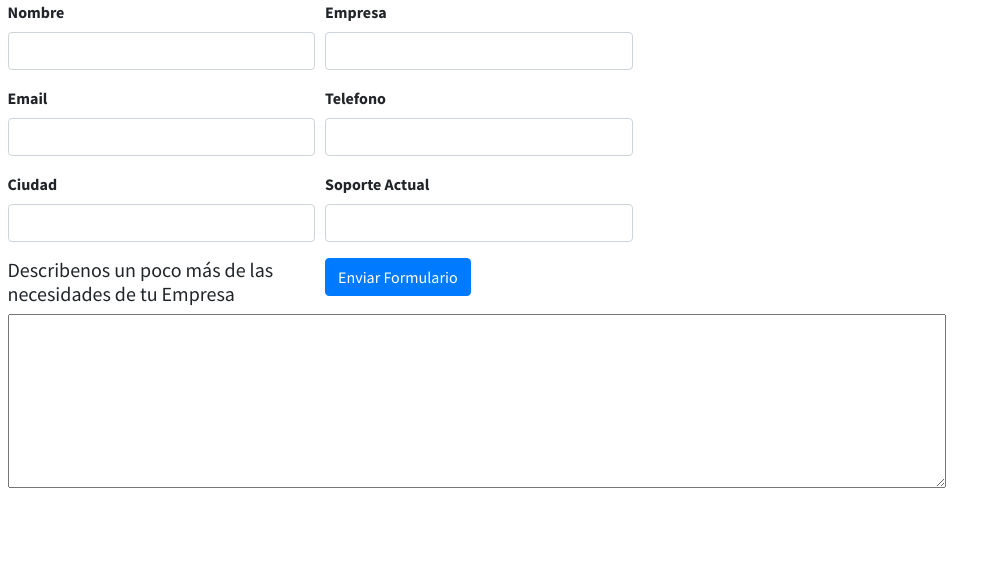
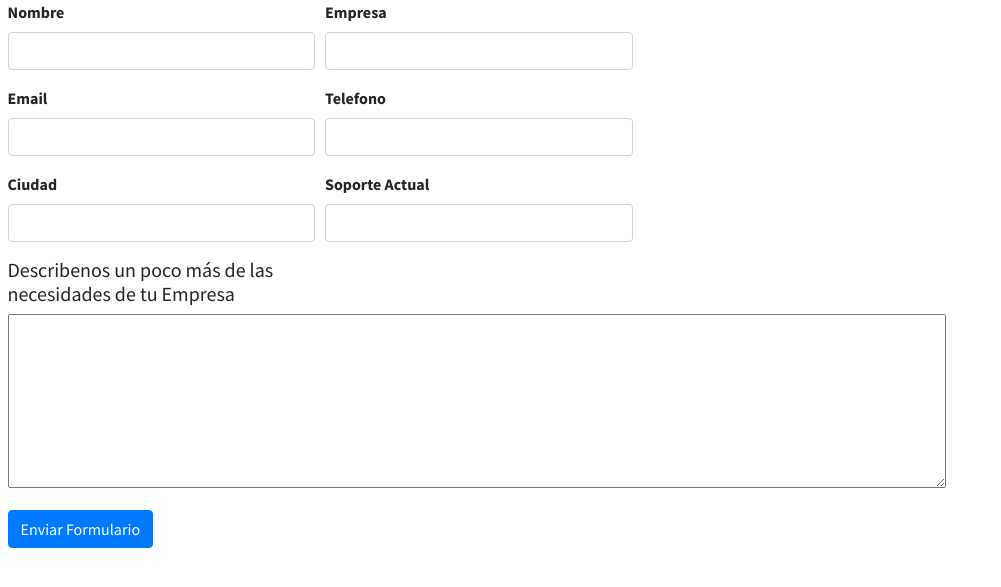
Before and after one commit to rosak23/pagina_web, a PHP site: page / in a window 1280 px wide. Shown: the top 587 px of the page, without its empty margins (0-1001 px from the left). Run offline with PHP 8.4, Linux system fonts and the light colour scheme; some libraries are stand-ins or nearby versions.

Commit message:
Espacios en blanco borrados

```diff
--- a/views/formulario.views.php
+++ b/views/formulario.views.php
@@ -52,14 +52,11 @@
           <h5><span>Describenos un poco más de las necesidades de tu Empresa</span></h5>
           <textarea name="" id="texDescripcion" cols="110" rows="7"></textarea>
         </div>
-        <div class="form-group col-md-6">
+        <div class="form-group col-md-12">
           <button type="button" class="btn btn-primary" id="btnGuardarFormulario">Enviar Formulario</button>
         </div>
     </form>
   </div>
-
-
-
 
 
   <!-- ========== Start EVENTO DE GUARDAR DATOS DEL FORMULARIO EN LA BD ========== -->
@@ -107,10 +104,6 @@
   </script>
   <!-- ========== End EVENTO DE GUARDAR DATOS DEL FORMULARIO EN LA BD ========== -->
 
-
-
-
-
   <!-- jQuery -->
   <script src="views/assets/plugins/jquery/jquery.min.js"></script>
   <!-- Bootstrap 4 -->
```
